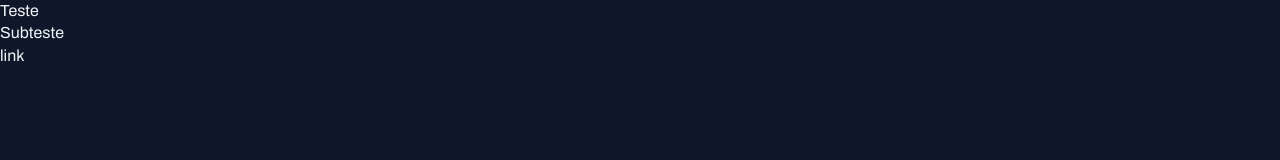
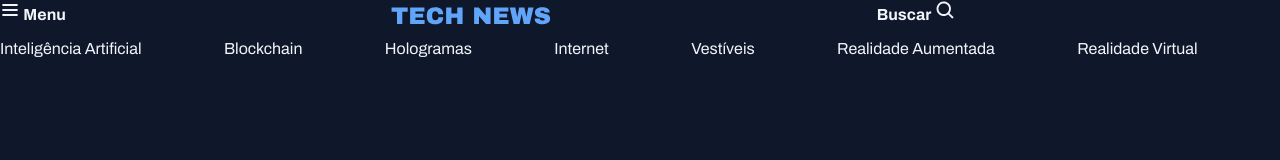
Before and after one commit to victorozoterio/tech-news, a plain HTML site: page index.html in a window 1280 px wide. Drawn offline with Linux system fonts and the light colour scheme.

Commit message:
feat: criando o header da aplicação e aplicando uma classe utilitária

```diff
--- a/index.html
+++ b/index.html
@@ -12,8 +12,32 @@
     <link href="https://fonts.googleapis.com/css2?family=Archivo:ital,wght@0,100..900;1,100..900&display=swap" rel="stylesheet">
 </head>
 <body>
-    <h1>Teste</h1>
-    <h2>Subteste</h2>
-    <a href="#">link</a>
+    <header>
+        <nav id="primary" class="grid grid-flow-col">
+            <div>
+                <img src="assets/icons/List.svg" alt="Ícone de menu">
+                <strong>Menu</strong>
+            </div>
+
+            <div>
+                <img src="assets/Logo.svg" alt="TechNews Logo">
+            </div>
+
+            <div>
+                <strong>Buscar</strong>
+                <img src="assets/icons/MagnifyingGlass.svg" alt="Ícone de lupa para pesquisa">
+            </div>
+        </nav>
+
+        <nav id="secondary" class="grid grid-flow-col">
+            <a href="#">Inteligência Artificial</a>
+            <a href="#">Blockchain</a>
+            <a href="#">Hologramas</a>
+            <a href="#">Internet</a>
+            <a href="#">Vestíveis</a>
+            <a href="#">Realidade Aumentada</a>
+            <a href="#">Realidade  Virtual</a>
+        </nav>
+    </header>
 </body>
 </html>
--- a/styles/global.css
+++ b/styles/global.css
@@ -39,3 +39,12 @@ a:hover {
 h1, h2, h3 {
     font: inherit; /* Esquece o padrão do navegador e herda a configuração do pai (body) */
 }
+
+/* utility-first */
+.grid {
+    display: grid;
+}
+
+.grid-flow-col {
+    grid-auto-flow: column;
+}
```
